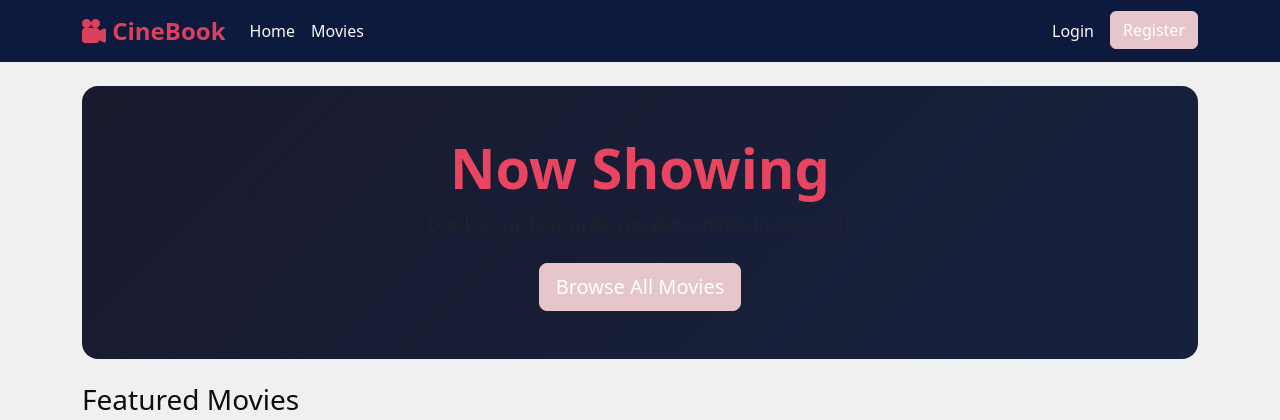
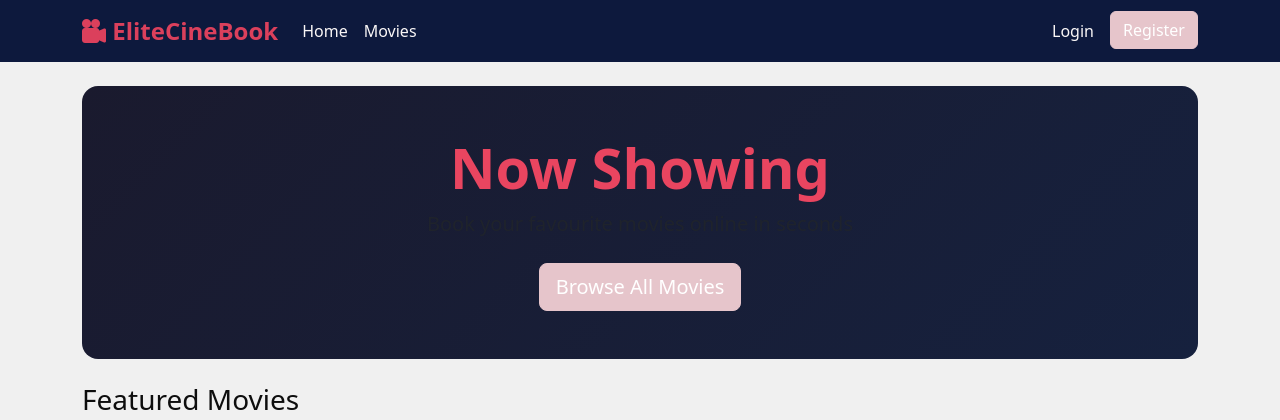
Before and after one commit to Work105/movie-ticket-system, a Django app: template tickets/templates/tickets/home.html in a window 1280 px wide. Shown: the top 420 px of the page. Run offline with Django 5.2, Linux system fonts and the light colour scheme; the template is opened without the code that fills it, so the values that code supplies are empty.

Commit message:
Update base.html

```diff
--- a/tickets/templates/tickets/base.html
+++ b/tickets/templates/tickets/base.html
@@ -28,7 +28,7 @@
     .seat:not(.booked):hover { background: #42d65d; border-color: #42d65d; }
     .screen { background: linear-gradient(to bottom, #e94560, #0f3460);
               height: 8px; border-radius: 4px; margin-bottom: 20px; }
-    .footer { background-color: #1a1a2e; }
+    .footer { background-color: #444; }
     .booking-card { background: #16213e; border: 1px solid #0f3460; border-radius: 12px; }
     .theatre {display: flex;align-items: flex-start;gap: 20px;margin-top: 20px;}
     .rows { display: flex;flex-direction: column;gap: 18px;font-weight: bold;margin-top: 10px;}
@@ -43,7 +43,7 @@
 <nav class="navbar navbar-expand-lg navbar-dark">
   <div class="container">
     <a class="navbar-brand" href="{% url 'home' %}">
-      <i class="bi bi-camera-reels-fill"></i> CineBook
+      <i class="bi bi-camera-reels-fill"></i> EliteCineBook
     </a>
     <button class="navbar-toggler" type="button" data-bs-toggle="collapse" data-bs-target="#navMenu">
       <span class="navbar-toggler-icon"></span>
```
